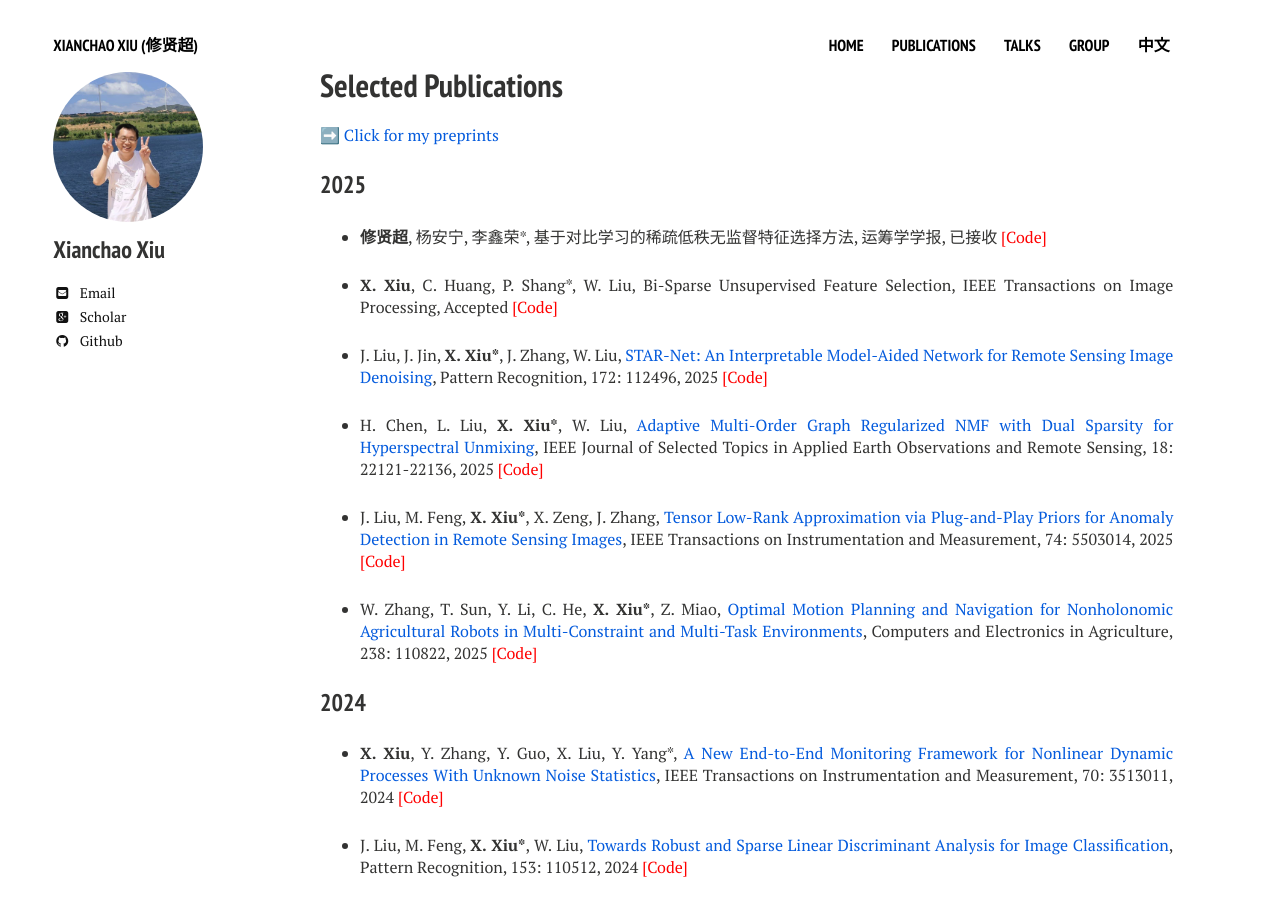
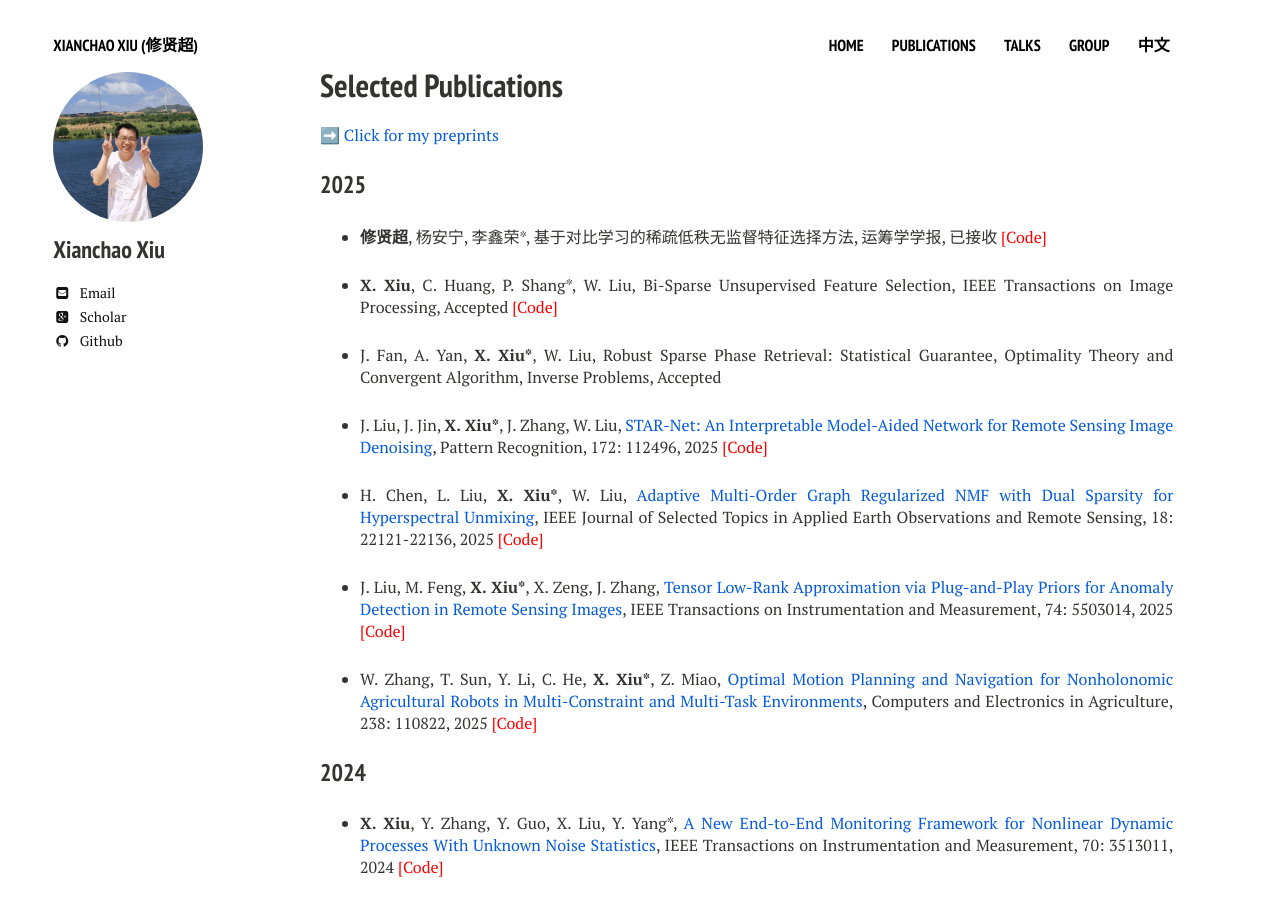
Before and after one commit to xianchaoxiu/xianchaoxiu.github.io, a Jekyll site: the page built from publications/index.md, in a window 1280 px wide and 900 px high. Built offline with Jekyll 4.4.1, drawn with Linux system fonts in a browser that asks for light colours; nearby versions of some CDN libraries.

Commit message:
Update index.md

```diff
--- a/publications/index.md
+++ b/publications/index.md
@@ -16,6 +16,8 @@ share: false
 * <b>修贤超</b>, 杨安宁, 李鑫荣*, 基于对比学习的稀疏低秩无监督特征选择方法, 运筹学学报, 已接收 <a href="https://github.com/xianchaoxiu/DSCOFS-CL" class="textlink" target="_blank" style="color: red;">[Code]</a>
 
 * <b>X. Xiu</b>, C. Huang, P. Shang*, W. Liu, Bi-Sparse Unsupervised Feature Selection, IEEE Transactions on Image Processing, Accepted <a href="https://github.com/xianchaoxiu/BSUFS" class="textlink" target="_blank" style="color: red;">[Code]</a>
+
+* J. Fan, A. Yan, <b>X. Xiu*</b>, W. Liu, Robust Sparse Phase Retrieval: Statistical Guarantee, Optimality Theory and Convergent Algorithm, Inverse Problems, Accepted
 
 * J. Liu, J. Jin, <b>X. Xiu*</b>, J. Zhang, W. Liu, <a href="https://doi.org/10.1016/j.patcog.2025.112496" class="textlink" target="_blank">STAR-Net: An Interpretable Model-Aided Network for Remote Sensing Image Denoising</a>, Pattern Recognition, 172: 112496, 2025 <a href="https://github.com/xianchaoxiu/STAR-Net" class="textlink" target="_blank" style="color: red;">[Code]</a>
 
```
